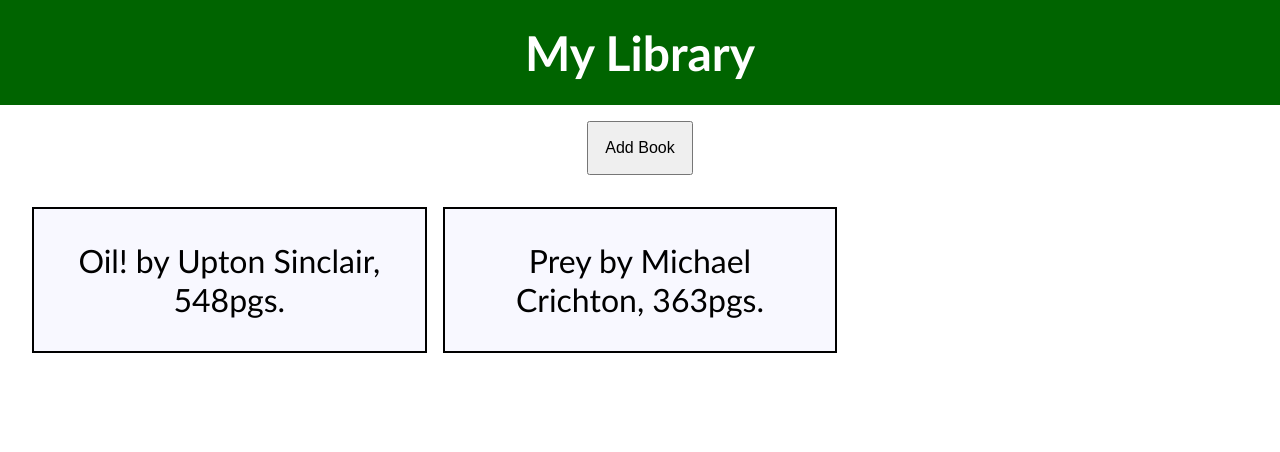
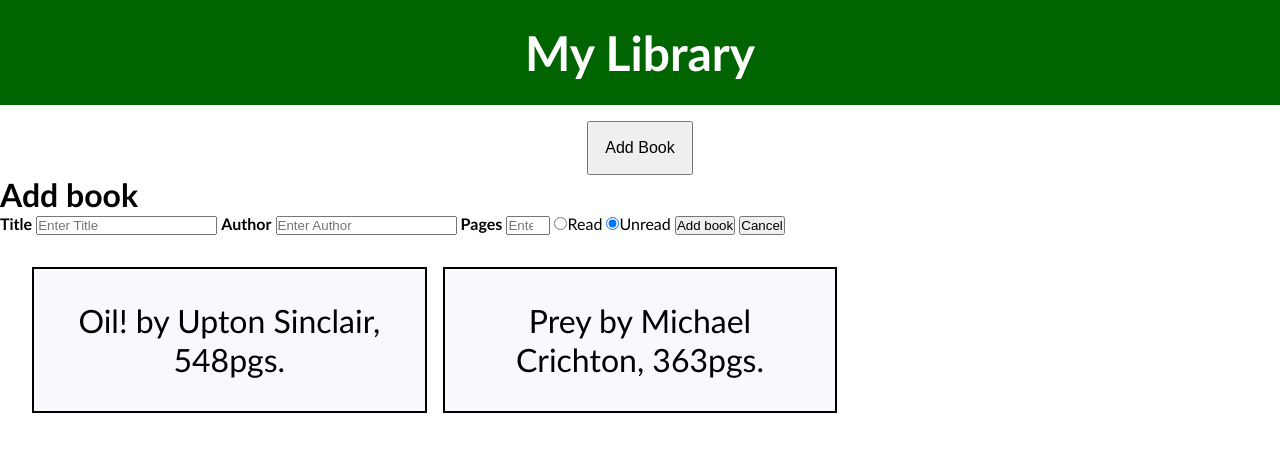
Before and after one commit to TedV4/library, a plain HTML site: page index.html in a window 1280 px wide. Drawn offline with Linux system fonts and the light colour scheme.

Commit message:
Add form for adding new books to library

```diff
--- a/index.html
+++ b/index.html
@@ -10,6 +10,26 @@
   <body>
     <header>My Library</header>
     <button class="add-book">Add Book</button>
+    <div class="book-form">
+      <form action="#" class="form-container">
+        <h1>Add book</h1>
+
+        <label for="title"><b>Title</b></label>
+        <input type="text" placeholder="Enter Title" name="title" required>
+
+        <label for="author"><b>Author</b></label>
+        <input type="text" placeholder="Enter Author" name="author" required>
+
+        <label for="pages"><b>Pages</b></label>
+        <input type="number" placeholder="Enter Page Count" name="pages" min="1" max="5"required>
+
+        <label for="reading-status"></label>
+        <input type="radio" name="reading-status" value="read">Read</input>
+        <input type="radio" name="reading-status" value="unread" checked>Unread</input>
+        <button type="submit" class="submit-btn">Add book</button>
+        <button type="button" class="btn-cancel">Cancel</button>
+      </form>
+    </div>
     <div class="main-content">
       <div class="grid-container"></div>
     </div>
```
